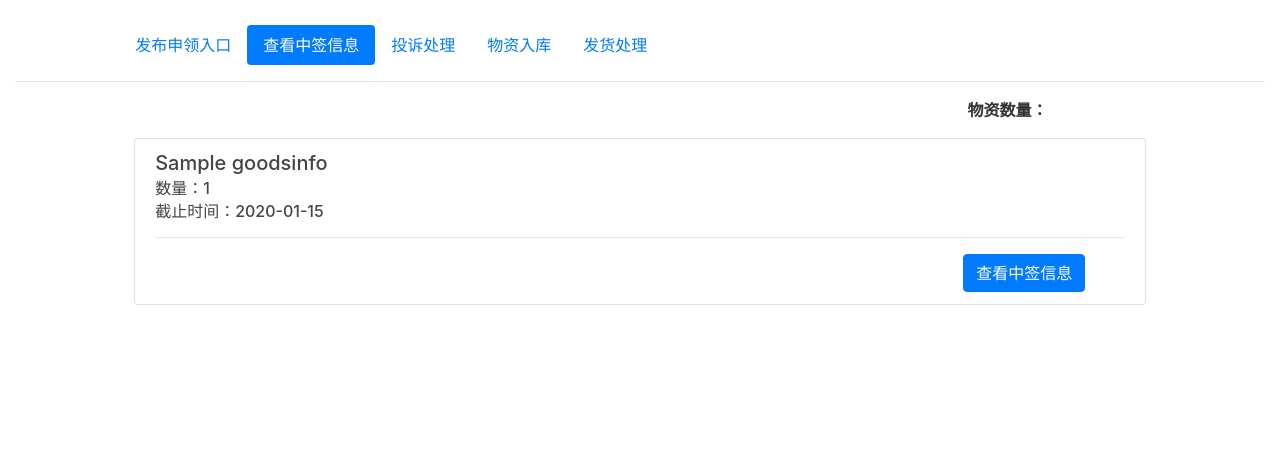
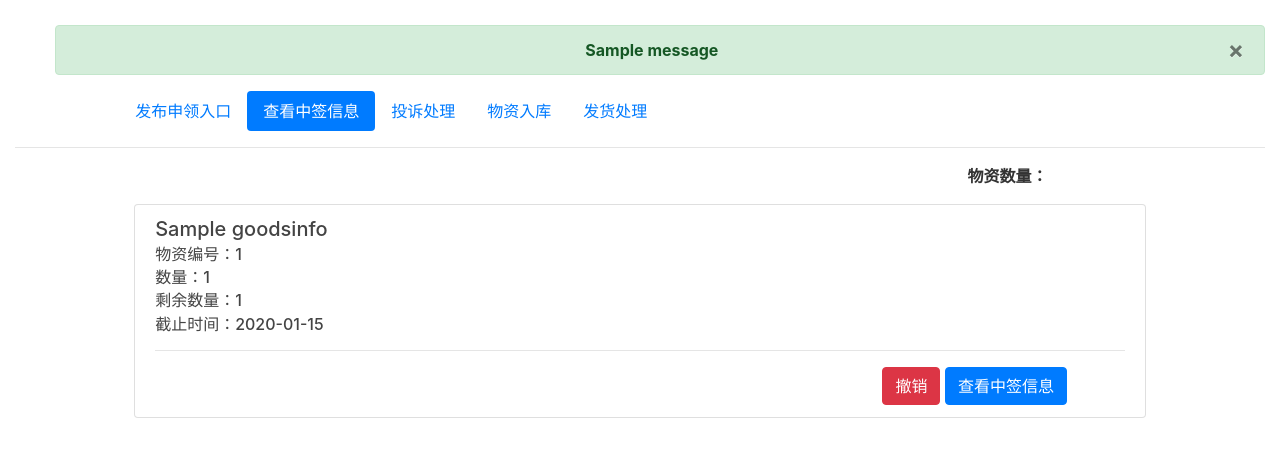
Before and after one commit to ALex-Hwang/COIVD-G6, a Flask app: page /admin/view_win in a window 1280 px wide. Shown: the part 56-513 px from the top of the page. Run offline with Flask 2, Linux system fonts and the light colour scheme; tables that the repository leaves empty hold one stand-in row (values such as "Sample post"); one stand-in notice (Sample message) is shown; some libraries are stand-ins or nearby versions.

Commit message:
添加物资发布的撤回功能

```diff
--- a/app/admin.py
+++ b/app/admin.py
@@ -29,12 +29,27 @@ def view_win():
     goods = GoodsInfo.query.all();
     return render_template('view_win.html', goods=goods)
 
-@admin.route("/delete/<goodsname>", methods=('POST', 'GET'))
+@admin.route("/deleteWare/<goodsname>", methods=('POST', 'GET'))
 def delete(goodsname):
+    g = GoodsInfo.query.filter(GoodsInfo.Goodsname==goodsname).first()
+    if g:
+        flash("该物资已经发布，无法删除！", category='warning')
+        return redirect(url_for('admin.admin_open'))
     d = WareHouse.query.filter(WareHouse.Goodsname==goodsname).first()
     db.session.delete(d)
     db.session.commit()
+    flash("删除成功")
     return redirect(url_for('admin.admin_open'))
+
+
+@admin.route("/deleteGoodsInfo/<goodsname>", methods=('POST', 'GET'))
+def deleteGoodsInfo(goodsname):
+    g = GoodsInfo.query.filter(GoodsInfo.Goodsname==goodsname).first()
+    db.session.delete(g)
+    db.session.commit()
+    flash("删除成功")
+    return redirect(url_for('admin.view_win'))
+
 
 @admin.route("/complain_deal")
 def complain_deal():
--- a/app/templates/view_win.html
+++ b/app/templates/view_win.html
@@ -1,6 +1,17 @@
 {% extends "framework.html" %}
 {% block content %}
 <!-- This part is the body of the website. Just simply replace the follwoing comments with your own codes. Attentnion: no <body> </body> part is needed-->
+{% with messages = get_flashed_messages() %}
+{% if messages %}
+    <ul class="flash">
+        {% for message in messages %}
+            <div class="alert alert-success" style="text-align: center">
+                <button aria-hidden="true" data-dismiss="alert" class="close" type="button">×</button>
+                <strong>{{ message }}</strong></div>
+        {% endfor %}
+    </ul>
+{% endif %}
+{% endwith %}
 <div class="offset-1">
 <ul class="nav nav-pills">
   <li class="nav-item">
@@ -33,10 +44,14 @@
     <div class="d-flex w-100 justify-content-between">
 			<h5 class="mb-1">{{u.Goodsname}}</h5>
     </div>
-	<div><h6 class="mb-1">数量：{{u.OrderLimit}}</h6></div>
+	<div><h6 class="mb-1">物资编号：{{u.id}}</h6></div>
+  <div><h6 class="mb-1">数量：{{u.OrderLimit}}</h6></div>
+  <div><h6 class="mb-1">剩余数量：{{u.OrderLimit}}</h6></div>
 	<div><h6 class="mb-1">截止时间：{{u.DDL}}</h6></div>
       <hr />
-		 <div class="offset-10"><button type="submit" class="btn btn-primary " >查看中签信息</button></div>
+     <div class="offset-9"><button type="button" class="btn btn-danger "onclick="location='{{url_for('admin.deleteGoodsInfo', goodsname=u.Goodsname)}}'">撤销</button>
+      <button type="submit" class="btn btn-primary " >查看中签信息</button></div>
+
   </a>
     {% endfor %}
 {% endif %}
```
Also changed, not shown: app/templates/admin_open.html (+14 -1 lines), 1 other file.
